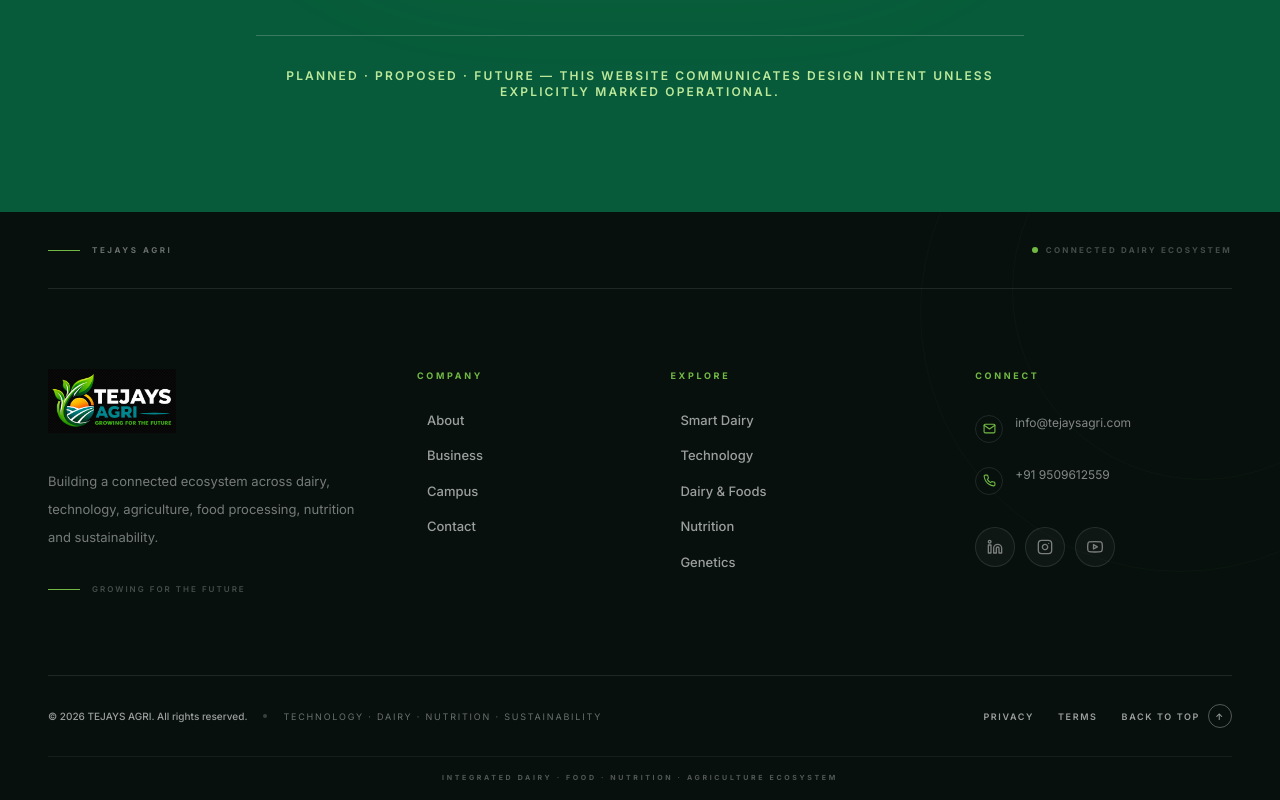
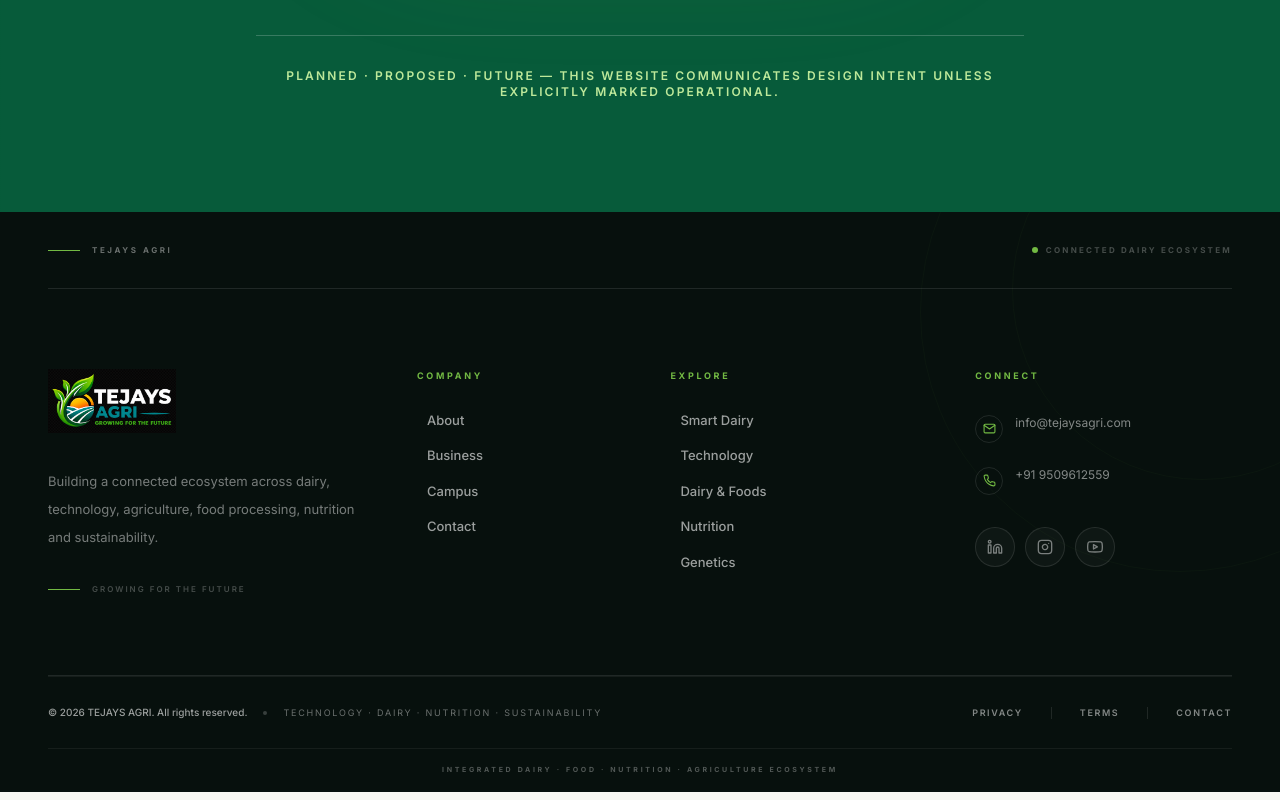
Before and after one commit to PixelCraft01/T-AGRI, a React (Vite) app: page / in a window 1280 px wide. Shown: the part 8956-9756 px from the top of the page. Built offline with nearby package versions, Linux system fonts and the light colour scheme.

Commit message:
Update website

```diff
--- a/src/components/PremiumFooter.jsx
+++ b/src/components/PremiumFooter.jsx
@@ -240,9 +240,10 @@
         <div className="h-px w-full bg-white/10" />
 
         {/* BOTTOM */}
-        <div className="flex flex-col gap-6 py-7 lg:flex-row lg:items-center lg:justify-between">
+        {/* BOTTOM FOOTER */}
+        <div className="flex flex-col gap-6 border-t border-white/[0.06] py-7 lg:flex-row lg:items-center lg:justify-between">
 
-          {/* COPYRIGHT */}
+          {/* COPYRIGHT + BRAND INFO */}
           <div className="flex flex-col gap-2 sm:flex-row sm:items-center sm:gap-4">
 
             <p className="text-[10px] font-medium text-white/60">
@@ -254,49 +255,38 @@
             <p className="text-[9px] uppercase tracking-[0.2em] text-white/40">
               Technology · Dairy · Nutrition · Sustainability
             </p>
+
           </div>
 
-          {/* LEGAL / BACK TO TOP */}
-          <div className="flex flex-wrap items-center gap-x-6 gap-y-3">
+          {/* FOOTER LINKS */}
+          <div className="flex flex-wrap items-center gap-x-7 gap-y-3">
 
-            <Link
-              to="/privacy"
-              className="group text-[9px] font-semibold uppercase tracking-[0.18em] text-white/60 transition-colors duration-300 hover:text-white"
-            >
+            <span className="cursor-default text-[9px] font-semibold uppercase tracking-[0.18em] text-white/50 transition-colors duration-300 hover:text-[#72B943]">
               Privacy
-            </Link>
+            </span>
 
-            <Link
-              to="/terms"
-              className="group text-[9px] font-semibold uppercase tracking-[0.18em] text-white/60 transition-colors duration-300 hover:text-white"
-            >
+            <span className="h-3 w-px bg-white/10" />
+
+            <span className="cursor-default text-[9px] font-semibold uppercase tracking-[0.18em] text-white/50 transition-colors duration-300 hover:text-[#72B943]">
               Terms
-            </Link>
+            </span>
 
-            <button
-              type="button"
-              onClick={() =>
-                window.scrollTo({
-                  top: 0,
-                  behavior: 'smooth',
-                })
-              }
-              className="group inline-flex items-center gap-2 text-[9px] font-semibold uppercase tracking-[0.18em] text-white/60 transition-colors duration-300 hover:text-white"
-            >
-              Back to top
+            <span className="h-3 w-px bg-white/10" />
 
-              <span className="flex h-6 w-6 items-center justify-center rounded-full border border-white/30 transition-all duration-300 group-hover:-translate-y-0.5 group-hover:border-[#72B943] group-hover:text-[#72B943]">
-                ↑
-              </span>
-            </button>
+            <span className="cursor-default text-[9px] font-semibold uppercase tracking-[0.18em] text-white/50 transition-colors duration-300 hover:text-[#72B943]">
+              Contact
+            </span>
+
           </div>
         </div>
 
         {/* FINAL MICRO LINE */}
         <div className="flex items-center justify-center border-t border-white/[0.06] py-4">
+
           <p className="text-center text-[7px] font-bold uppercase tracking-[0.38em] text-white/30">
             Integrated Dairy · Food · Nutrition · Agriculture Ecosystem
           </p>
+
         </div>
       </div>
     </footer>
--- a/src/components/PremiumHeader.jsx
+++ b/src/components/PremiumHeader.jsx
@@ -317,9 +317,8 @@
 
               <div
                 className="relative"
-                onMouseEnter={() =>
-                  setOpenMenu("ecosystem")
-                }
+                onMouseEnter={() => setOpenMenu("ecosystem")}
+                onMouseLeave={() => setOpenMenu(null)}
               >
                 <button
                   type="button"
@@ -386,7 +385,7 @@
                       rounded-t-[18px]
                       border
                       border-white/10
-                      bg-surface
+                      bg-pageBg
                       p-5
                       shadow-[0_28px_75px_rgba(0,0,0,0.25)]
                     "
@@ -520,9 +519,8 @@
 
               <div
                 className="relative"
-                onMouseEnter={() =>
-                  setOpenMenu("company")
-                }
+                onMouseEnter={() => setOpenMenu("company")}
+                onMouseLeave={() => setOpenMenu(null)}
               >
                 <button
                   type="button"
@@ -747,8 +745,7 @@
                   aria-label="Switch to light mode"
                   aria-pressed={theme === "light"}
                   onClick={() => changeTheme("light")}
-                  className={`group flex h-8 w-8 items-center justify-center rounded-full transition-all duration-300 ease-out focus:outline-none focus:ring-2 focus:ring-brand/30 ${
-                    theme === "light"
+                  className={`group flex h-8 w-8 items-center justify-center rounded-full transition-all duration-300 ease-out focus:outline-none focus:ring-2 focus:ring-brand/30 ${theme === "light"
                     ? "bg-brandFill text-white shadow-[0_4px_14px_rgb(var(--brand)/0.28)]"
                     : "text-ink/50 hover:-translate-y-0.5 hover:bg-brand/10 hover:text-brand hover:shadow-sm active:scale-90"
                     }`}
@@ -763,8 +760,7 @@
                   aria-label="Switch to dark mode"
                   aria-pressed={theme === "dark"}
                   onClick={() => changeTheme("dark")}
-                  className={`group flex h-8 w-8 items-center justify-center rounded-full transition-all duration-300 ease-out focus:outline-none focus:ring-2 focus:ring-[#07100D]/20 ${
-                    theme === "dark"
+                  className={`group flex h-8 w-8 items-center justify-center rounded-full transition-all duration-300 ease-out focus:outline-none focus:ring-2 focus:ring-[#07100D]/20 ${theme === "dark"
                     ? "bg-[#07100D] text-accent shadow-[0_4px_14px_rgba(7,16,13,0.25)]"
                     : "text-ink/50 hover:-translate-y-0.5 hover:bg-[#07100D]/10 hover:text-[#07100D] hover:shadow-sm active:scale-90"
                     }`}
```
Lines whose indentation alone changed are shown as unchanged.
